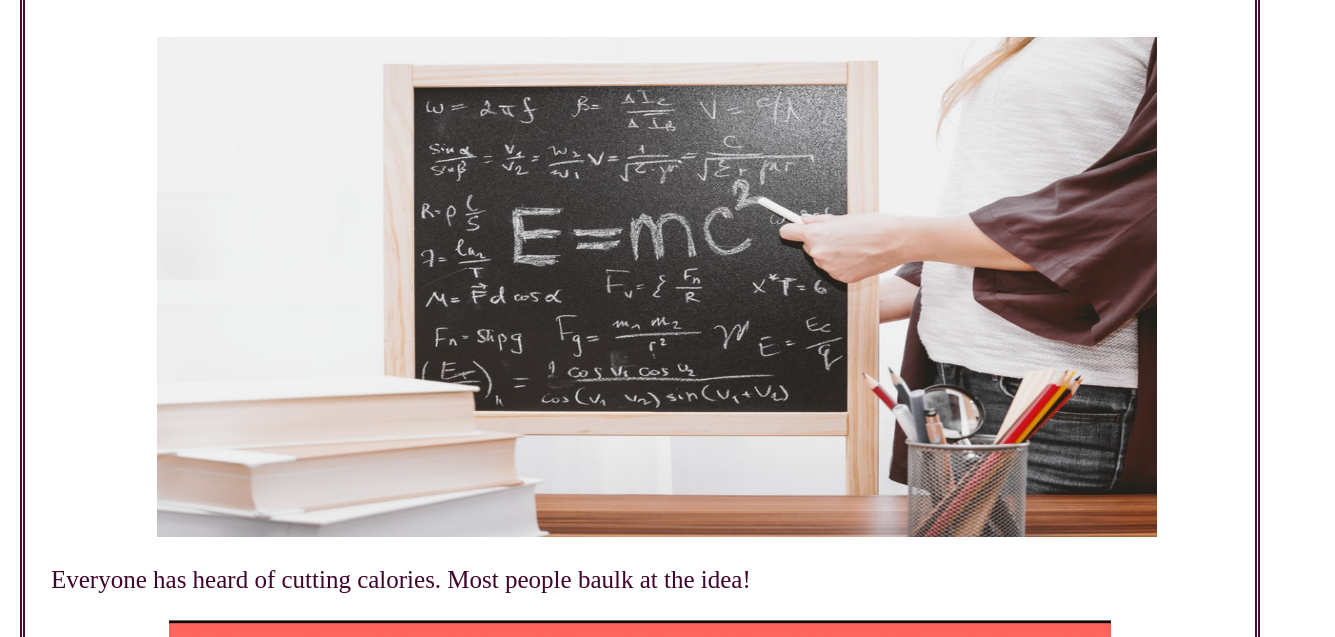
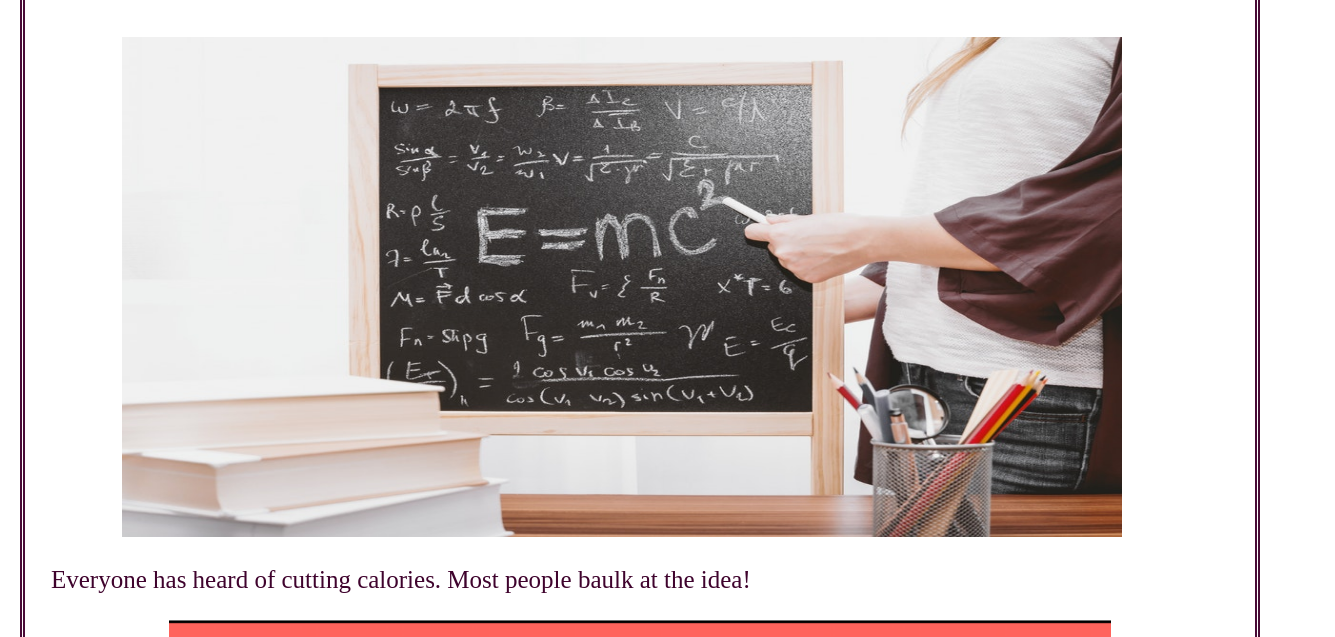
Before and after one commit to CrimsonMama/EatChocolateLoseWeight, a plain HTML site: page tips/math.html in a window 1280 px wide. Shown: the part 163-800 px from the top of the page, 1335 px wide, since content can reach past the window. Drawn offline with Linux system fonts and the light colour scheme.

Commit message:
headpic re-centre

```diff
--- a/styles/tips.css
+++ b/styles/tips.css
@@ -8,7 +8,7 @@ body {
 }
 .headpic {
     position: relative;
-    left: 9%;
+    left: 6%;
 
 }
 .title {
```
